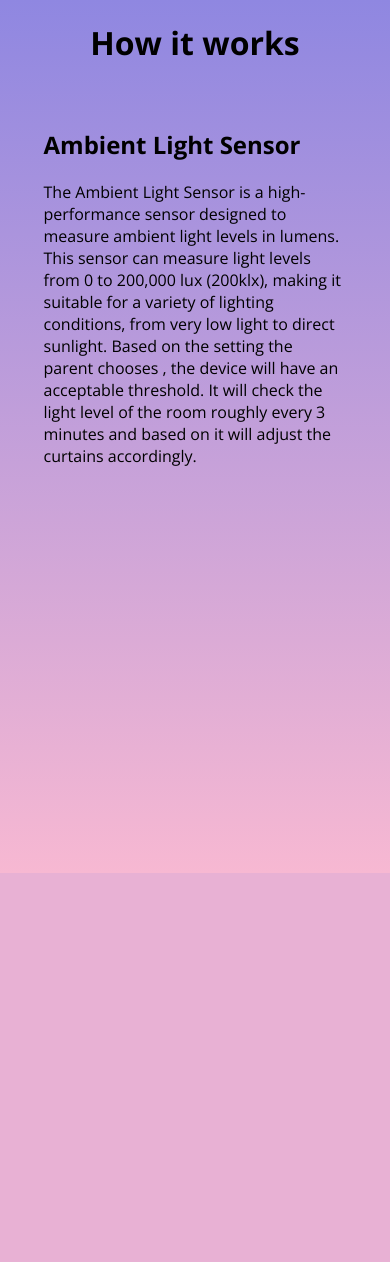
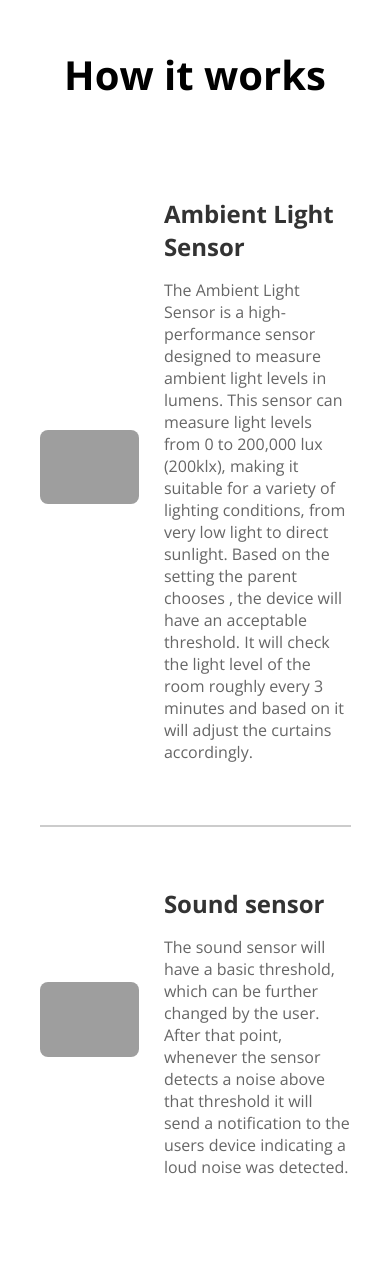
Before and after one commit to frogosorap/Cradle_Care, a Flask app: page /explanation in a window 390 px wide. Before the commit the page ends 873 px from the top, so only its background shows below. Run offline with Flask 3, Linux system fonts and the light colour scheme; grey boxes are pictures that could not be loaded.

Commit message:
Style: added styling or explanation page

```diff
--- a/flask_app/static/howitworks.css
+++ b/flask_app/static/howitworks.css
@@ -3,21 +3,64 @@ body{
     font-family: "Open Sans", sans-serif;
     font-optical-sizing: auto;
     font-style: normal;
-    height: 100vh;
-    background: linear-gradient(180deg, rgba(143,135,225,1) 0%, rgba(247,184,210,1) 100%);
+    height: 100%;
+    background: white;
+     max-width: clamp(320px, 90%, 1000px);
+    font-size: 1.25rem;
+    margin: auto;
+
+
+}
+
+.container {
+    max-width: 1400px;
+    margin: 0 auto;
+    padding: 20px;
+    height: 100%;
+}
+
+h1.roboto-regular {
+    text-align: center;
+    font-size: 2.5rem;
+}
+
+.features-container {
+    display: grid;
+    grid-template-columns: 1fr;
+    gap: 40px;
+    align-items: start;
+    padding-top: 3rem;
+}
+
+.feature {
+    border-bottom: 2px solid #ccc;
+    display: grid;
+    grid-template-columns: 2fr 3fr;
+    align-items: center;
+    max-height: 600px;
+    min-height: 300px;
+    padding-bottom: 3rem;
 }
 
 
-
-.container{
-    width: 90%;
-    justify-self: center;
-    justify-items: center;
-
+.feature:last-child {
+    border-bottom: none; /* Remove border on the last item */
 }
 
-.features-container{
-    width: 90%;
-    justify-self: center;
-    text-align: left;
+.feature-image img {
+    max-width: 80%;
+    height: auto;
+    border-radius: 8px;
+    margin-bottom: 15px;
 }
+
+.feature-text h2 {
+    font-size: 1.5rem;
+    margin-bottom: 10px;
+    color: #333;
+}
+
+.feature-text p {
+    font-size: 1rem;
+    color: #666;
+}
--- a/flask_app/templates/explanation.html
+++ b/flask_app/templates/explanation.html
@@ -17,8 +17,13 @@
 			<h1 class="roboto-regular">How it works</h1>
 			<div class="features-container">
 				<div class="feature">
-					<img />
-					<div>
+					<div class="feature-image">
+						<img
+							src="https://www.mouser.in/images/marketingid/2021/img/198648762.png?v=070223.0301"
+							alt="Light sensor image"
+						/>
+					</div>
+					<div class="feature-text">
 						<h2>Ambient Light Sensor</h2>
 						<p>
 							The Ambient Light Sensor is a high-performance sensor designed to
@@ -32,6 +37,23 @@
 						</p>
 					</div>
 				</div>
+				<div class="feature">
+					<div class="feature-image">
+						<img
+							src="https://www.makerlab-electronics.com/cdn/shop/files/20240705013612d0c9440016f78eb68e38681919072ac2.png?v=1720143392&width=416"
+							alt="Sound sensor image"
+						/>
+					</div>
+					<div class="feature-text">
+						<h2>Sound sensor</h2>
+						<p>
+							The sound sensor will have a basic threshold, which can be further
+							changed by the user. After that point, whenever the sensor detects
+							a noise above that threshold it will send a notification to the
+							users device indicating a loud noise was detected.
+						</p>
+					</div>
+				</div>
 			</div>
 		</div>
 	</body>
```
